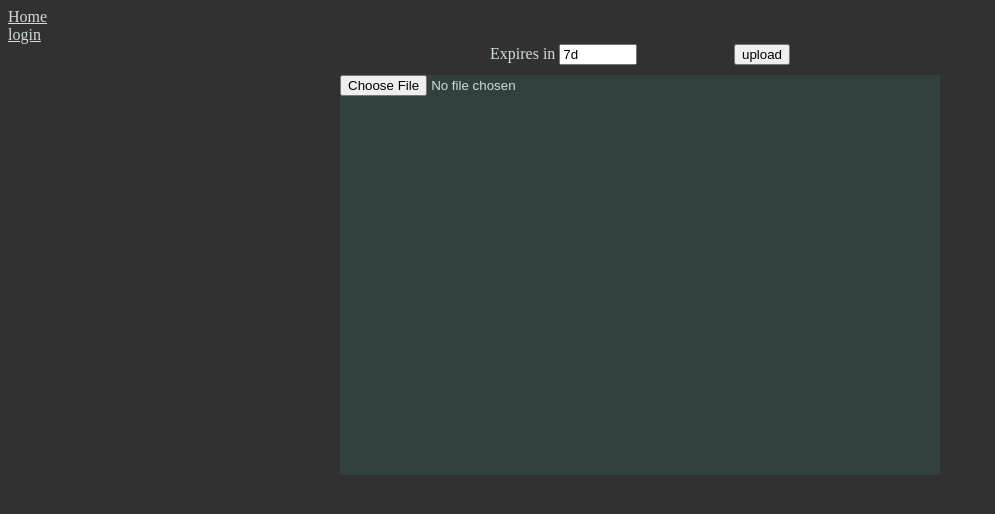
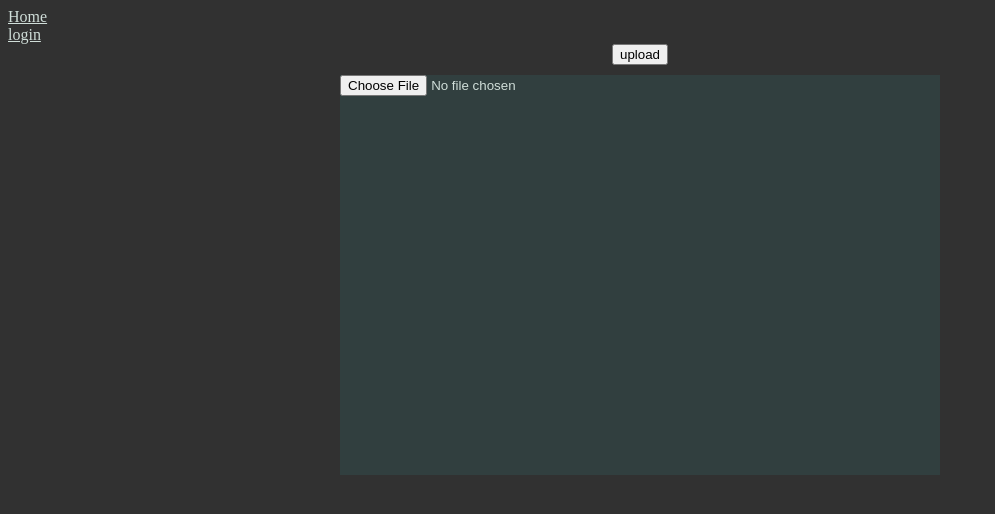
Before and after one commit to Frosty-nee/leaky-bag-of-holding, a Flask app: page / in a window 1280 px wide. Shown: the top 514 px of the page, without its empty margins (0-995 px from the left). Run offline with Flask 2, Linux system fonts and the light colour scheme.

Commit message:
remove expiry times, swap to using FIFO for files

```diff
--- a/db.py
+++ b/db.py
@@ -71,11 +71,11 @@ class File(Base):
     id = Column(Integer, primary_key=True)
     who_uploaded = Column(Integer, ForeignKey("users.id"), nullable=False)
     filename = Column(String, unique=True)
-    expires = Column(DateTime)
+    uploaded = Column(DateTime)
     filesize = Column(Integer)
 
     def __repr__(self):
-        return"<File(filename='%s', who_uploaded='%s', expires='%s', filesize='%s')>" % (self.filename, self.who_uploaded, self.expires, self.filesize)
+        return"<File(filename='%s', who_uploaded='%s', uploaded='%s', filesize='%s')>" % (self.filename, self.who_uploaded, self.uploaded, self.filesize)
 
 def init_db():
     Base.metadata.create_all(bind=engine)
--- a/server.py
+++ b/server.py
@@ -29,7 +29,7 @@ def home():
             user = None
         else:
             user = get_user(username=session['username'])
-        return flask.redirect(upload_file(user, request.files, request.form.get('expire_in')))
+        return flask.redirect(upload_file(user, request.files))
     else:
         return flask.render_template('home.html')
 
@@ -55,42 +55,21 @@ expires is a string in the format 1d2h3m
 @app.route('/upload', methods=['POST'])
 def upload():
     user = get_user(upload_key=request.args.get('upload_key'))
-    expires = request.args.get('expires')
-    return upload_file(user, request.files, expires)
+    return upload_file(user, request.files)
 
-'''
-takes a duration string and converts it to timedelta
-string format is 1d2h3m
-'''
-def parse_time(expiry_string):
-    td_args = {'days': 0, 'hours': 0, 'minutes': 0}
-    for char, unit in zip('dhm', ['days', 'hours', 'minutes']):
-        try:
-            n_units, arg = expiry_string.split(char,1)
-        except ValueError:
-            continue
-        try:
-            td_args[unit] = int(n_units)
-        except ValueError as e:
-            continue
-    try:
-        td = timedelta(**td_args)
-    except OverflowError:
-        return flask.abort(400)
-    return td
 
 def get_current_disk_usage():
     return sum(os.path.getsize(os.path.join('uploads', f)) for f in os.listdir('uploads'))
 
 def make_space_on_disk(space_needed):
     space_cleared = 0
-    for f in db.session.query(db.File).order_by(db.File.expires).all():
+    for f in db.session.query(db.File).order_by(db.File.uploaded).all():
         if space_cleared > space_needed:
             break
         space_cleared += os.path.getsize(os.path.join('uploads', f.filename))
         delete_file(f)
 
-def upload_file(user, files, expires=None):
+def upload_file(user, files):
     uploaded_size = 0
     current_disk_usage = get_current_disk_usage()
     for f in files:
@@ -99,9 +78,6 @@ def upload_file(user, files, expires=None):
         files[f].seek(0)
     if uploaded_size + current_disk_usage >= config.max_usable_disk_space:
         make_space_on_disk(uploaded_size + current_disk_usage - config.max_usable_disk_space)
-    if expires == None:
-        expires = '7d'
-    expires = parse_time(expires) + datetime.utcnow()
     if user == None:
         return flask.abort(401)
     else:
@@ -113,7 +89,7 @@ def upload_file(user, files, expires=None):
                     break
             files[f].save(os.path.join('uploads/', random_filename))
             filesize = os.path.getsize(os.path.join('uploads/', random_filename))
-            db.session.add(db.File(who_uploaded=user.id, filename=random_filename, expires=expires, filesize=filesize))
+            db.session.add(db.File(who_uploaded=user.id, filename=random_filename, uploaded=datetime.utcnow(), filesize=filesize))
             db.session.commit()
             return 'https://{}/'.format(config.files_domain) + random_filename
 
--- a/static/css/account.css
+++ b/static/css/account.css
@@ -8,7 +8,7 @@
 	margin-left: 10px;
 }
 
-.expiry {
+.uploaded {
     float: left;
 	margin-left: 30px;
 }
--- a/static/css/home.css
+++ b/static/css/home.css
@@ -10,17 +10,10 @@ input[type="submit"] {
 	margin: auto;
 }
 
-.expire_entry {
-	float: left;
-}
-
-.expire_entry input[type="text"] {
-	width: 70px;
-}
-
-.expiry_and_upload {
+.upload {
+	float: none;
+	width: 56px;
 	height: 30px;
-	width: 300px;
 	margin: auto;
 }
 
--- a/templates/account.html
+++ b/templates/account.html
@@ -41,8 +41,8 @@
 				<div class="filesize">
 					Size: {{(file.filesize / 1024) |round |int}} KB
 				</div>
-				<div class="expiry">
-					Expires at: {{file.expires}}
+				<div class="uploaded">
+					Uploaded at: {{file.uploaded}}
 				</div>
 				<div class="delete">
 					<a href="/delete/{{file.filename}}">Delete</a>
--- a/templates/home.html
+++ b/templates/home.html
@@ -6,11 +6,7 @@
 {% block main %}
 	<div class=upload_form>
 		<form method='POST' enctype='multipart/form-data'>
-			<div class='expiry_and_upload'>
-				<div class='expire_entry'>
-					<label>Expires in</label>
-					<input type='text' name='expire_in' value='7d'>
-				</div>
+			<div class='upload'>
 				<input type='submit' value='upload'>
 			</div>
 			<div class='file_upload'>
```
